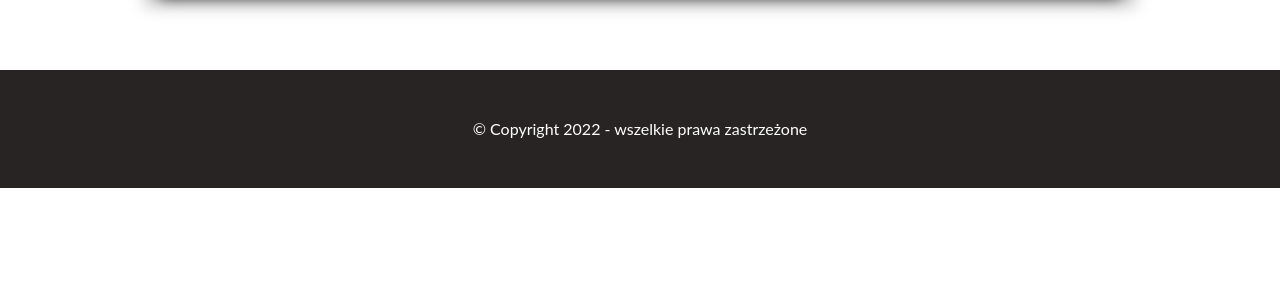
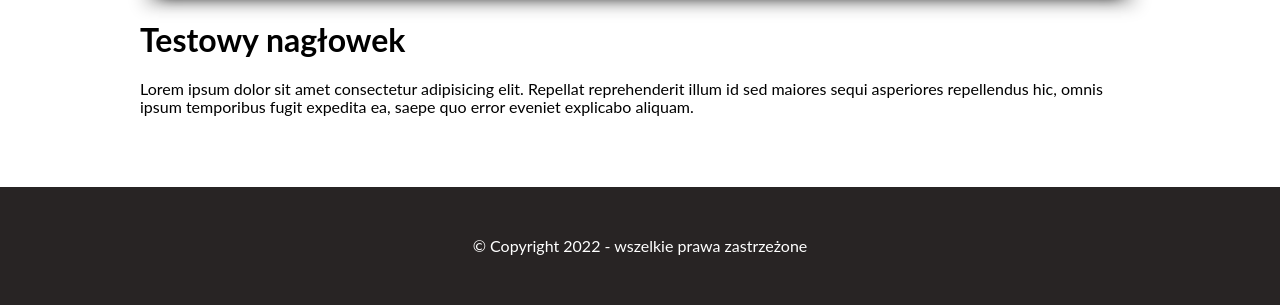
Before and after one commit to pawelmroczek/homepage, a plain HTML site: page index.html in a window 1280 px wide. Shown: the part 4453-4758 px from the top of the page. Before the commit the page ends 4641 px from the top, so only its background shows below. Drawn offline with nearby package versions, Linux system fonts and the light colour scheme.

Commit message:
added new tested paraghraph

```diff
--- a/index.html
+++ b/index.html
@@ -174,6 +174,10 @@
                 </div>
             </section>
         </section>
+        <section>
+            <h1> Testowy nagłowek</h1>
+            <p>Lorem ipsum dolor sit amet consectetur adipisicing elit. Repellat reprehenderit illum id sed maiores sequi asperiores repellendus hic, omnis ipsum temporibus fugit expedita ea, saepe quo error eveniet explicabo aliquam.</p>
+        </section>
     </main>
     <footer class="footer">
         © Copyright 2022 - wszelkie prawa zastrzeżone
```
